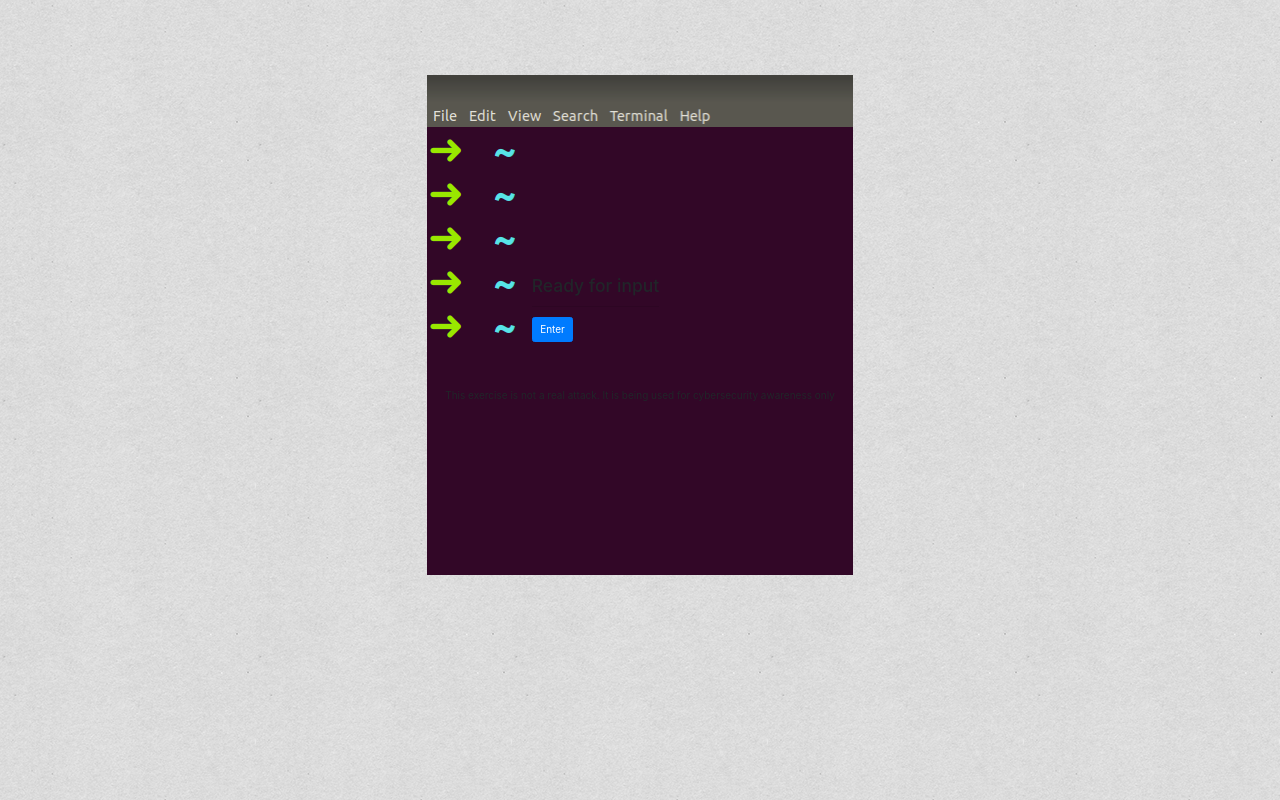
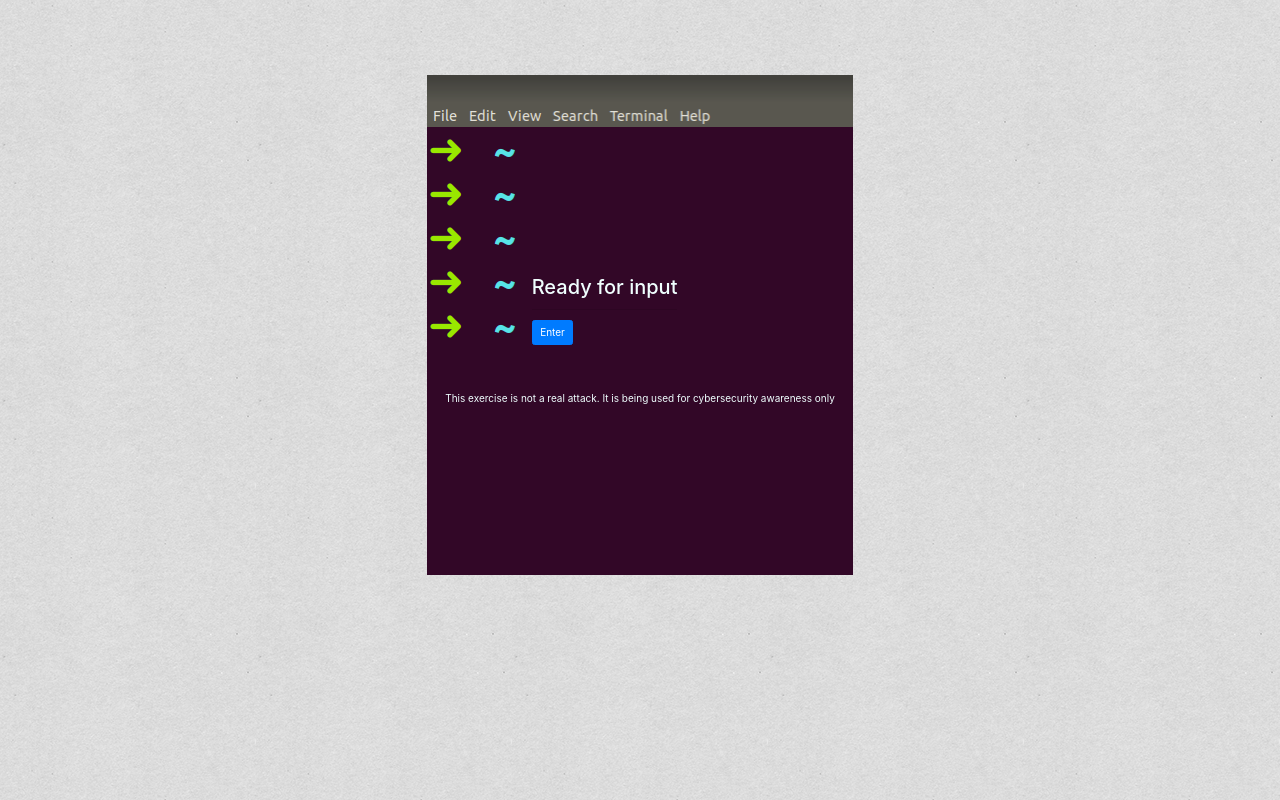
Before and after one commit to mgardi/escape_room, a Flask app: page /bash in a window 1280 px wide. Run offline with Flask 2, Linux system fonts and the light colour scheme; some libraries are stand-ins or nearby versions.

Commit message:
fix style in terminal

```diff
--- a/templates/terminal.html
+++ b/templates/terminal.html
@@ -5,16 +5,17 @@
 <br>
 <br>
 <br>
-<div class="col-md-4 col-md-offset-4" style="background-image:url(static/images/terminal.png);height: 500;width: 700;">
+<div class="col-md-4 col-md-offset-4" style="background-image:url(static/images/terminal.png);height: 500;width: 700; color: azure;">
     <table>
     <tr style="height: 200px;"></tr>
     <tr>
     <td style="width: 90px;"></td>
     <td>
-    <div align="left">
-        <h3>{{ question }}</h3>
+    <div align="left" style="color: azure;">
+        <h2>{{ question }}</h2>
         {%  if feedback %}
-            <h3>{{ feedback }}</h3>
+            <br>
+            <h2>{{ feedback }}</h2>
         {% endif %}
     </div>
 
```
